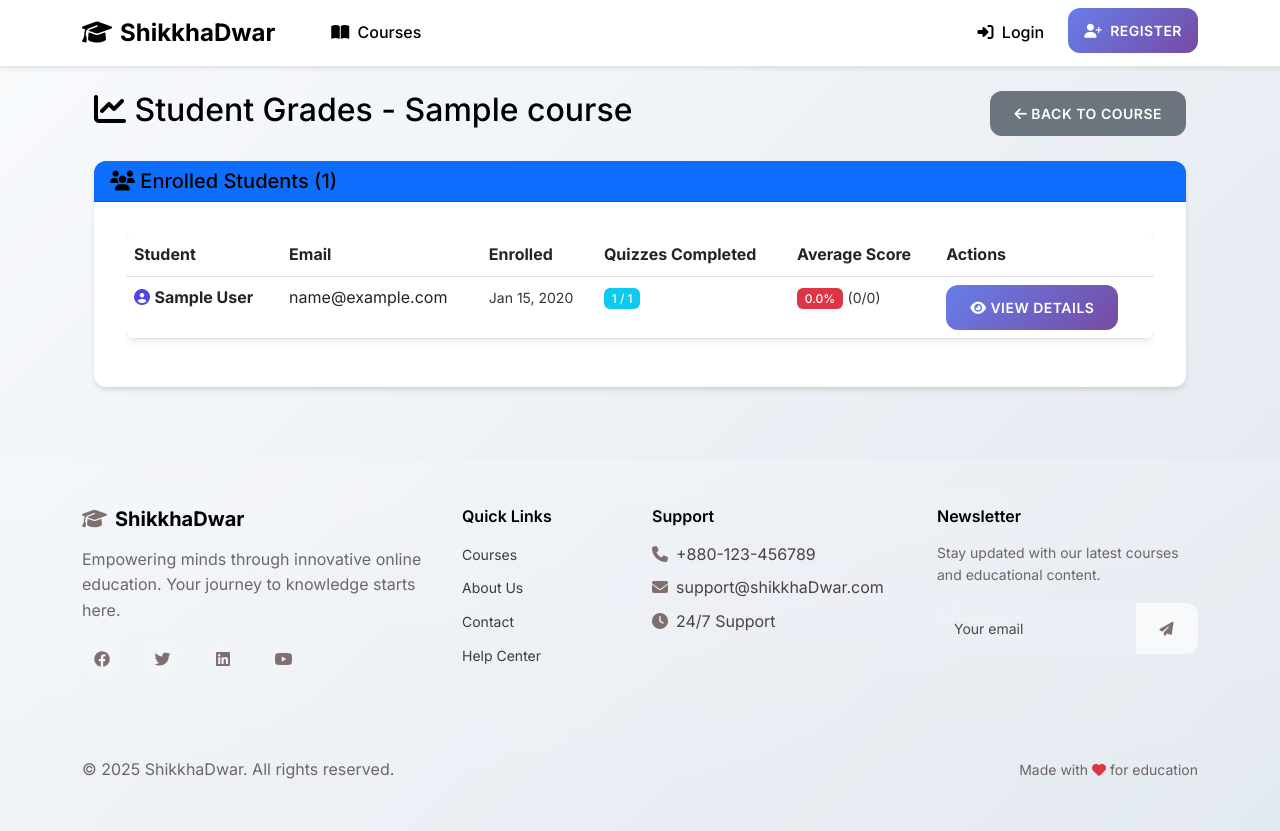
After one commit to nihal-kabir/ShikkhaDwar, a Flask app: template templates/instructor/course_grades.html in a window 1280 px wide. The commit adds this page. Run offline with Flask 3, Linux system fonts and the light colour scheme; tables that the repository leaves empty hold one stand-in row (values such as "Sample post"); the template is opened without the code that fills it: values that come from a table or form of the project are taken from there, most other values are stand-ins (such as "Sample title", 1, 10 or a date in 2020); some libraries are stand-ins or nearby versions.

Commit message:
course grade

```diff
--- a/routes/lessons.py
+++ b/routes/lessons.py
@@ -60,7 +60,8 @@ def view_lesson(lesson_id):
         return render_template('lessons/view.html',
                              lesson=lesson,
                              embedded_quizzes=embedded_quizzes,
-                             quiz_attempts=quiz_attempts)
+                             quiz_attempts=quiz_attempts,
+                             progress=progress)
 
 @lessons_bp.route('/lesson/<int:lesson_id>/complete', methods=['POST'])
 @login_required
--- /dev/null
+++ b/templates/instructor/course_grades.html
@@ -0,0 +1,235 @@
+{% extends "base.html" %}
+
+{% block title %}Student Grades - {{ course.title }}{% endblock %}
+
+{% block content %}
+<div class="container-fluid">
+    <div class="row mb-4">
+        <div class="col-md-12">
+            <div class="d-flex justify-content-between align-items-center">
+                <h2><i class="fas fa-chart-line"></i> Student Grades - {{ course.title }}</h2>
+                <div>
+                    <a href="{{ url_for('instructor.manage_course', course_id=course.id) }}" class="btn btn-secondary">
+                        <i class="fas fa-arrow-left"></i> Back to Course
+                    </a>
+                </div>
+            </div>
+        </div>
+    </div>
+
+    {% if student_grades %}
+        <div class="card">
+            <div class="card-header bg-primary text-white">
+                <h5 class="mb-0">
+                    <i class="fas fa-users"></i> Enrolled Students ({{ student_grades|length }})
+                </h5>
+            </div>
+            <div class="card-body">
+                <div class="table-responsive">
+                    <table class="table table-hover">
+                        <thead>
+                            <tr>
+                                <th>Student</th>
+                                <th>Email</th>
+                                <th>Enrolled</th>
+                                <th>Quizzes Completed</th>
+                                <th>Average Score</th>
+                                <th>Actions</th>
+                            </tr>
+                        </thead>
+                        <tbody>
+                            {% for student_data in student_grades %}
+                                {% set student = student_data.user %}
+                                {% set attempts = student_data.quiz_attempts %}
+                                {% set total_score = 0 %}
+                                {% set total_max = 0 %}
+
+                                {% for attempt_data in attempts %}
+                                    {% set best = attempt_data.best_attempt %}
+                                    {% set total_score = total_score + (best.score if best.score else 0) %}
+                                    {% set total_max = total_max + (best.max_score if best.max_score else 0) %}
+                                {% endfor %}
+
+                                {% set avg_percentage = (total_score / total_max * 100) if total_max > 0 else 0 %}
+
+                                <tr>
+                                    <td>
+                                        <i class="fas fa-user-circle text-primary"></i>
+                                        <strong>{{ student.first_name }} {{ student.last_name }}</strong>
+                                    </td>
+                                    <td>{{ student.email }}</td>
+                                    <td>
+                                        <small class="text-muted">
+                                            {{ student_data.enrollment.enrolled_at.strftime('%b %d, %Y') }}
+                                        </small>
+                                    </td>
+                                    <td>
+                                        <span class="badge bg-info">{{ attempts|length }} / {{ quizzes|length }}</span>
+                                    </td>
+                                    <td>
+                                        {% if avg_percentage >= 70 %}
+                                            <span class="badge bg-success">{{ "%.1f"|format(avg_percentage) }}%</span>
+                                        {% elif avg_percentage >= 50 %}
+                                            <span class="badge bg-warning">{{ "%.1f"|format(avg_percentage) }}%</span>
+                                        {% else %}
+                                            <span class="badge bg-danger">{{ "%.1f"|format(avg_percentage) }}%</span>
+                                        {% endif %}
+                                        <small class="text-muted">({{ total_score }}/{{ total_max }})</small>
+                                    </td>
+                                    <td>
+                                        <button class="btn btn-sm btn-primary" type="button"
+                                                data-bs-toggle="collapse"
+                                                data-bs-target="#student{{ student.id }}">
+                                            <i class="fas fa-eye"></i> View Details
+                                        </button>
+                                    </td>
+                                </tr>
+                                <!-- Expandable Details Row -->
+                                <tr class="collapse" id="student{{ student.id }}">
+                                    <td colspan="6" class="bg-light">
+                                        <div class="p-3">
+                                            <h6><i class="fas fa-clipboard-list"></i> Quiz Attempts for {{ student.first_name }} {{ student.last_name }}</h6>
+
+                                            {% if attempts %}
+                                                {% for attempt_data in attempts %}
+                                                    {% set quiz = attempt_data.quiz %}
+                                                    {% set all_attempts = attempt_data.attempts %}
+
+                                                    <div class="card mb-3">
+                                                        <div class="card-header">
+                                                            <strong>{{ quiz.title }}</strong>
+                                                            <span class="badge bg-secondary ms-2">{{ all_attempts|length }} attempt(s)</span>
+                                                        </div>
+                                                        <div class="card-body">
+                                                            <table class="table table-sm table-bordered">
+                                                                <thead>
+                                                                    <tr>
+                                                                        <th>Attempt #</th>
+                                                                        <th>Score</th>
+                                                                        <th>Percentage</th>
+                                                                        <th>Submitted</th>
+                                                                        <th>Status</th>
+                                                                        <th>Actions</th>
+                                                                    </tr>
+                                                                </thead>
+                                                                <tbody>
+                                                                    {% for attempt in all_attempts %}
+                                                                        {% set percentage = (attempt.score / attempt.max_score * 100) if attempt.max_score > 0 else 0 %}
+                                                                        <tr>
+                                                                            <td>{{ attempt.attempt_number }}</td>
+                                                                            <td><strong>{{ attempt.score }}/{{ attempt.max_score }}</strong></td>
+                                                                            <td>
+                                                                                {% if percentage >= quiz.passing_score %}
+                                                                                    <span class="badge bg-success">{{ "%.1f"|format(percentage) }}%</span>
+                                                                                {% else %}
+                                                                                    <span class="badge bg-danger">{{ "%.1f"|format(percentage) }}%</span>
+                                                                                {% endif %}
+                                                                            </td>
+                                                                            <td>
+                                                                                <small>{{ attempt.submitted_at.strftime('%b %d, %Y %I:%M %p') if attempt.submitted_at else 'N/A' }}</small>
+                                                                            </td>
+                                                                            <td>
+                                                                                {% if attempt.is_graded %}
+                                                                                    <span class="badge bg-success">Graded</span>
+                                                                                {% else %}
+                                                                                    <span class="badge bg-warning">Auto-graded</span>
+                                                                                {% endif %}
+                                                                            </td>
+                                                                            <td>
+                                                                                <button class="btn btn-sm btn-warning"
+                                                                                        data-bs-toggle="modal"
+                                                                                        data-bs-target="#gradeModal{{ attempt.id }}">
+                                                                                    <i class="fas fa-edit"></i> Edit Grade
+                                                                                </button>
+                                                                            </td>
+                                                                        </tr>
+                                                                    {% endfor %}
+                                                                </tbody>
+                                                            </table>
+                                                        </div>
+                                                    </div>
+                                                {% endfor %}
+                                            {% else %}
+                                                <div class="alert alert-info">
+                                                    <i class="fas fa-info-circle"></i> This student hasn't attempted any quizzes yet.
+                                                </div>
+                                            {% endif %}
+                                        </div>
+                                    </td>
+                                </tr>
+                            {% endfor %}
+                        </tbody>
+                    </table>
+                </div>
+            </div>
+        </div>
+    {% else %}
+        <div class="alert alert-info">
+            <i class="fas fa-info-circle"></i> No students enrolled in this course yet.
+        </div>
+    {% endif %}
+</div>
+
+<!-- Grade Edit Modals -->
+{% for student_data in student_grades %}
+    {% for attempt_data in student_data.quiz_attempts %}
+        {% for attempt in attempt_data.attempts %}
+            <div class="modal fade" id="gradeModal{{ attempt.id }}" tabindex="-1">
+                <div class="modal-dialog">
+                    <div class="modal-content">
+                        <form method="POST" action="{{ url_for('instructor.update_quiz_grade', attempt_id=attempt.id) }}">
+                            <div class="modal-header">
+                                <h5 class="modal-title">
+                                    <i class="fas fa-edit"></i> Edit Grade
+                                </h5>
+                                <button type="button" class="btn-close" data-bs-dismiss="modal"></button>
+                            </div>
+                            <div class="modal-body">
+                                <div class="alert alert-info">
+                                    <strong>Student:</strong> {{ student_data.user.first_name }} {{ student_data.user.last_name }}<br>
+                                    <strong>Quiz:</strong> {{ attempt_data.quiz.title }}<br>
+                                    <strong>Attempt:</strong> #{{ attempt.attempt_number }}
+                                </div>
+
+                                <div class="mb-3">
+                                    <label for="score{{ attempt.id }}" class="form-label">Score *</label>
+                                    <input type="number"
+                                           class="form-control"
+                                           id="score{{ attempt.id }}"
+                                           name="score"
+                                           step="0.1"
+                                           min="0"
+                                           max="{{ attempt.max_score }}"
+                                           value="{{ attempt.score }}"
+                                           required>
+                                    <small class="text-muted">Maximum: {{ attempt.max_score }} points</small>
+                                </div>
+
+                                <div class="mb-3">
+                                    <label for="feedback{{ attempt.id }}" class="form-label">Feedback (Optional)</label>
+                                    <textarea class="form-control"
+                                              id="feedback{{ attempt.id }}"
+                                              name="feedback"
+                                              rows="3"
+                                              placeholder="Add feedback for the student...">{% if attempt.grade %}{{ attempt.grade.feedback }}{% endif %}</textarea>
+                                </div>
+
+                                <div class="alert alert-warning">
+                                    <i class="fas fa-exclamation-triangle"></i>
+                                    <small><strong>Note:</strong> Changing this grade will affect the student's overall course score and may impact their course completion status.</small>
+                                </div>
+                            </div>
+                            <div class="modal-footer">
+                                <button type="button" class="btn btn-secondary" data-bs-dismiss="modal">Cancel</button>
+                                <button type="submit" class="btn btn-primary">
+                                    <i class="fas fa-save"></i> Update Grade
+                                </button>
+                            </div>
+                        </form>
+                    </div>
+                </div>
+            </div>
+        {% endfor %}
+    {% endfor %}
+{% endfor %}
+{% endblock %}
--- a/templates/instructor/manage_course.html
+++ b/templates/instructor/manage_course.html
@@ -8,6 +8,9 @@
     <div>
         <a href="{{ url_for('instructor.dashboard') }}" class="btn btn-secondary">
             <i class="fas fa-arrow-left"></i> Back to Dashboard
+        </a>
+        <a href="{{ url_for('instructor.view_course_grades', course_id=course.id) }}" class="btn btn-success">
+            <i class="fas fa-chart-line"></i> View Grades
         </a>
         <a href="{{ url_for('instructor.course_analytics', course_id=course.id) }}" class="btn btn-info">
             <i class="fas fa-chart-bar"></i> Analytics
```
Also changed, not shown: routes/instructor.py (+111 -0 lines), templates/lessons/view.html (+14 -4 lines).
